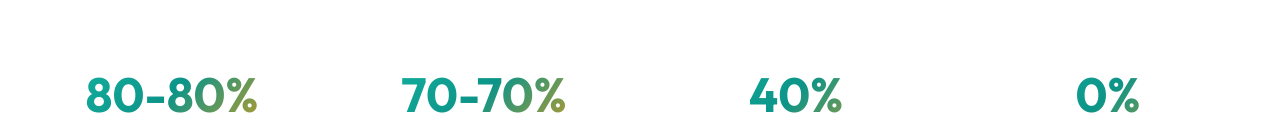
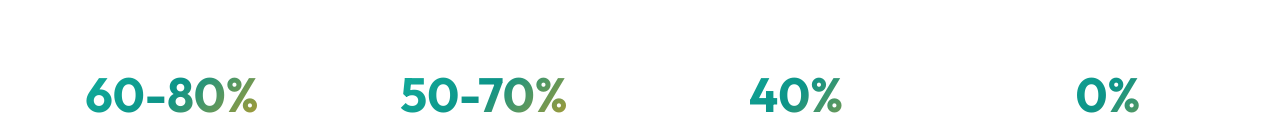
Before and after one commit to JohnEvansOkyere/VeloxaAI-Website, a Next.js app: page / in a window 1280 px wide. Shown: the part 810-940 px from the top of the page. Built offline with nearby package versions, Linux system fonts and the light colour scheme.

Commit message:
new push

```diff
--- a/components/CTA.tsx
+++ b/components/CTA.tsx
@@ -104,7 +104,9 @@ export default function CTA() {
         <div ref={statsRef} className="grid grid-cols-1 md:grid-cols-3 gap-8 mb-12 max-w-4xl mx-auto">
           <div className="bg-white/10 backdrop-blur-sm rounded-2xl p-6 border border-white/20">
             <div className="text-4xl font-bold text-white mb-2">
-              {ctaStats[0].isRange ? `${counts[0]}-${ctaStats[0].endRange}${ctaStats[0].suffix}` : `${counts[0]}${ctaStats[0].suffix}`}
+              {ctaStats[0].isRange && ctaStats[0].startRange !== undefined && ctaStats[0].endRange !== undefined
+                ? `${ctaStats[0].startRange}-${ctaStats[0].endRange}${ctaStats[0].suffix}`
+                : `${counts[0]}${ctaStats[0].suffix}`}
             </div>
             <div className="text-white/80 font-medium">Faster hiring process</div>
           </div>
--- a/components/Stats.tsx
+++ b/components/Stats.tsx
@@ -102,8 +102,8 @@ export default function Stats() {
               style={{ animationDelay: `${index * 0.1}s` }}
             >
               <div className="font-display font-bold text-4xl md:text-5xl gradient-text mb-2">
-                {stat.isRange
-                  ? `${counts[index]}-${stat.endRange}${stat.suffix}`
+                {stat.isRange && stat.startRange !== undefined && stat.endRange !== undefined
+                  ? `${stat.startRange}-${stat.endRange}${stat.suffix}`
                   : `${counts[index]}${stat.suffix}`
                 }
               </div>
```
